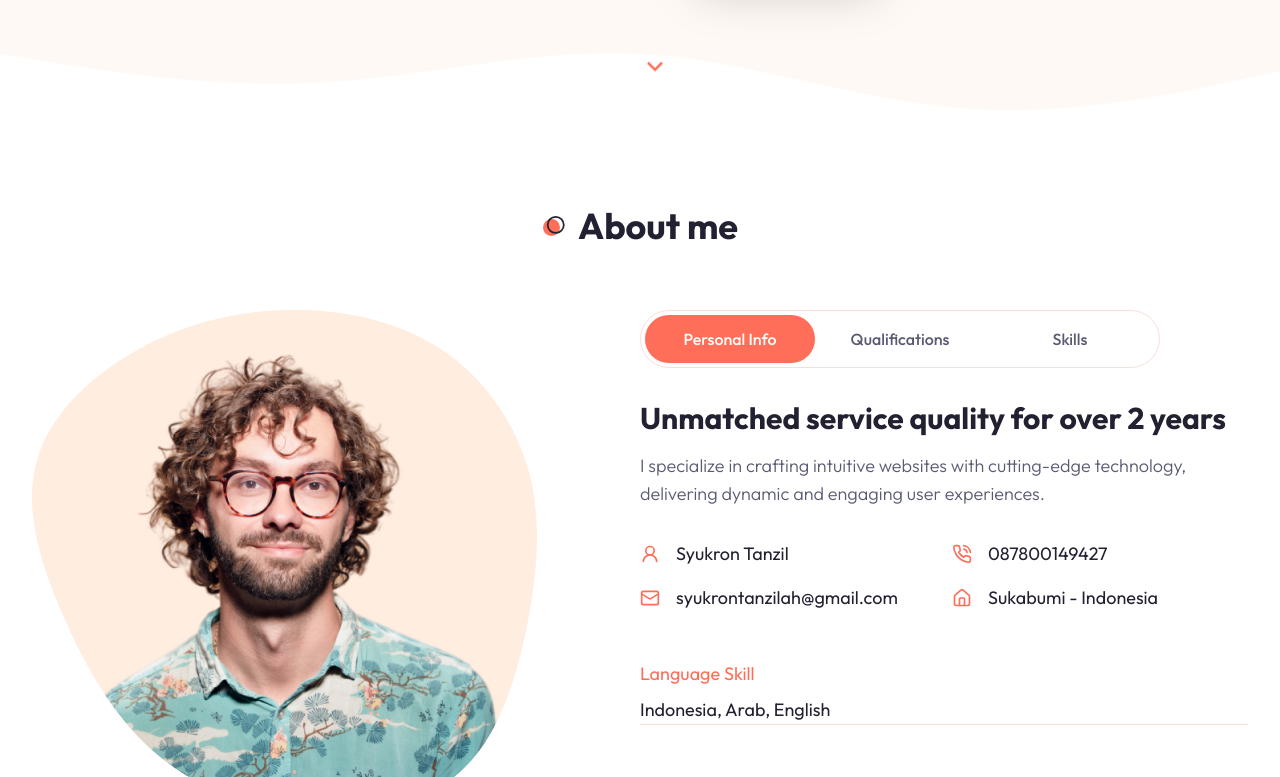
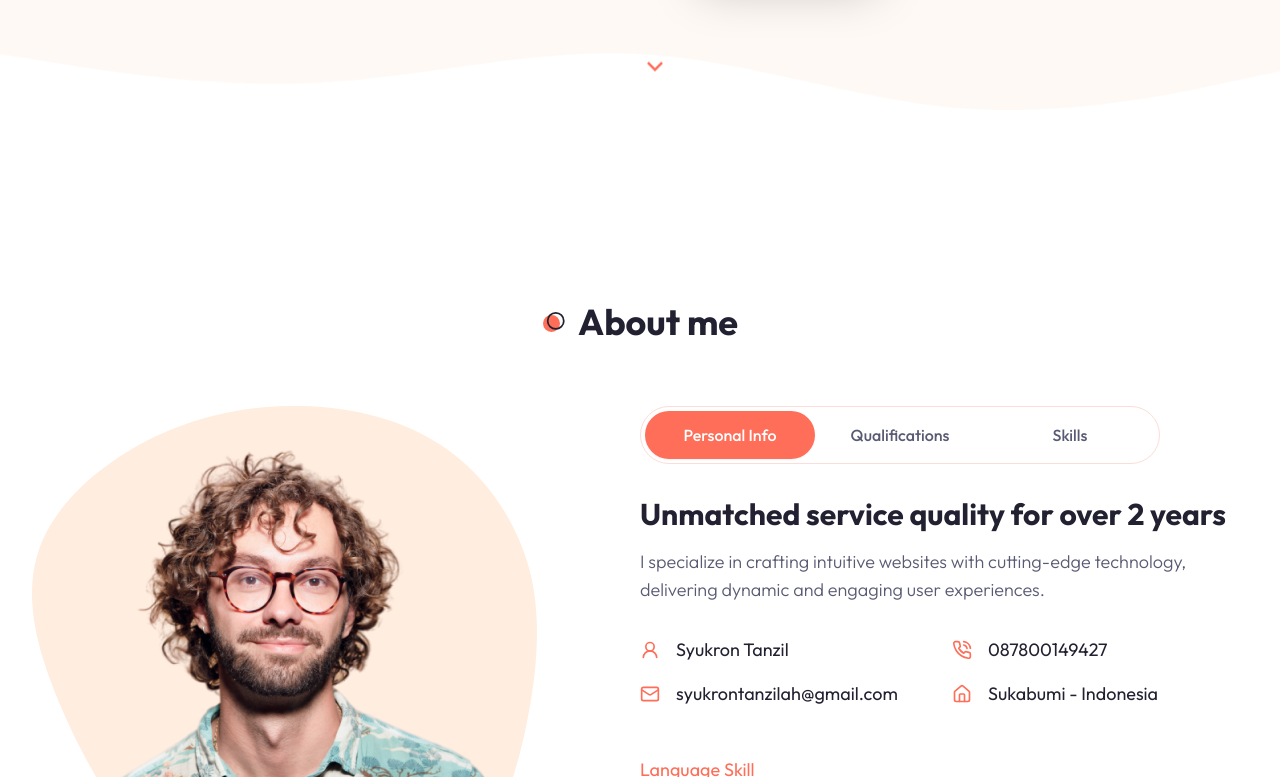
Before and after one commit to syukrontanzilah/test1234, a Next.js app: page / in a window 1280 px wide. Shown: the part 663-1440 px from the top of the page. Built offline with nearby package versions, Linux system fonts and the light colour scheme.

Commit message:
update mob vers

```diff
--- a/components/About.jsx
+++ b/components/About.jsx
@@ -109,7 +109,7 @@ const About = () => {
     // console.log('getdata', getData(qualificationData, 'education'))
     console.log('skill data', skillData)
   return (
-    <section className="xl:h-[860px] pb-12 xl:py-24">
+    <section className="xl:h-[860px] pb-0 xl:py-0 mt-100 xl:mt-48 mb-24 xl:mb-0">
         <div className="container m-auto">
             <h2 className="section-title mb-8 xl:mb-16 text-center mx-auto">About me
             </h2>
--- a/components/Hero.jsx
+++ b/components/Hero.jsx
@@ -75,8 +75,8 @@ const Hero = () => {
             </div>
         </div>
                   {/* image in mobile */}
-                  <div className='bg-pink-0'>
-                   <div className='xl:hidden xl:flex relative'>
+                  <div className='bg-pink-0 mt-10 '>
+                   <div className='xl:hidden justify-center flex relative'>
                     {/* badge 1 */}
                     <Badge
                       containerStyles='absolute top-[55%] -right-[-2rem] '
```
